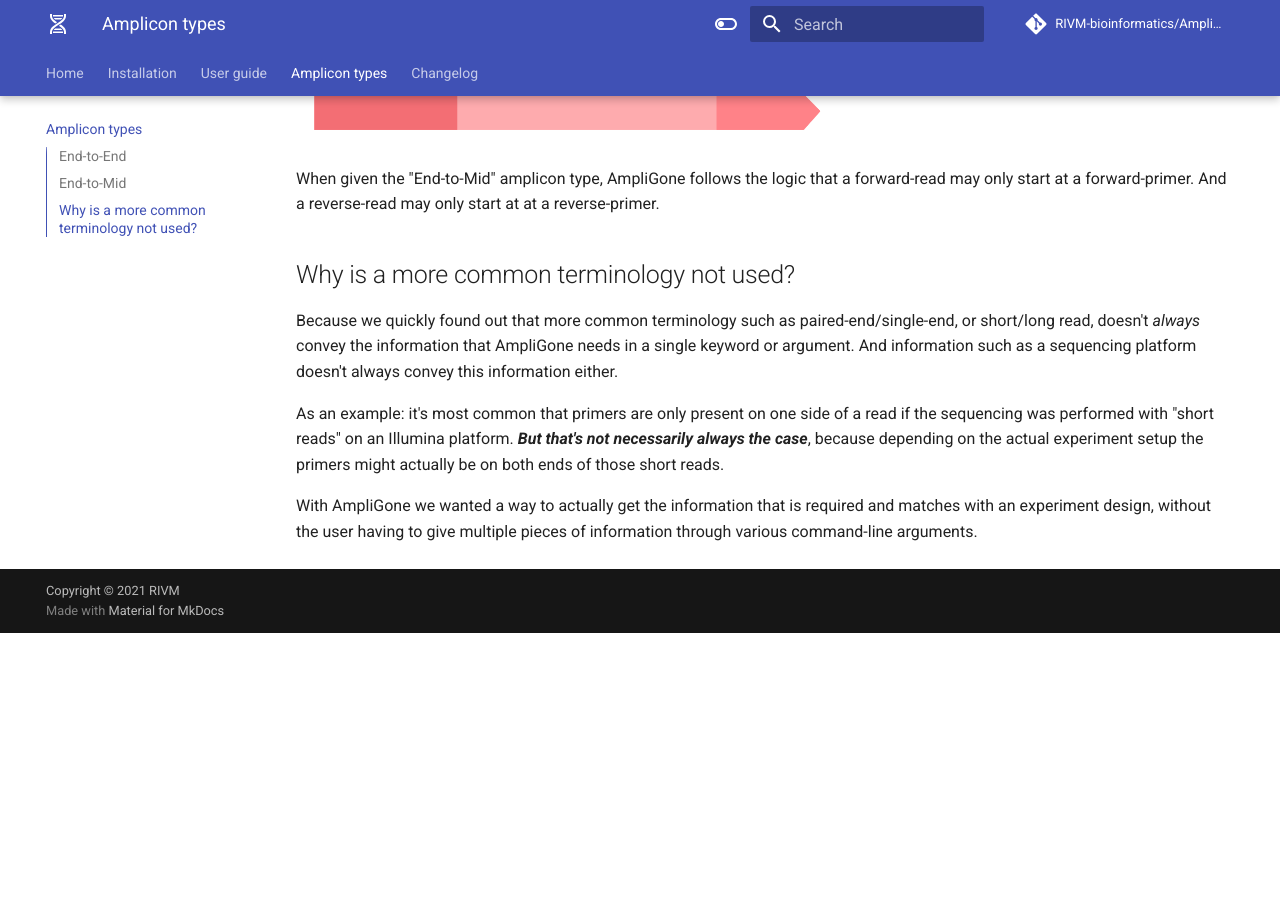
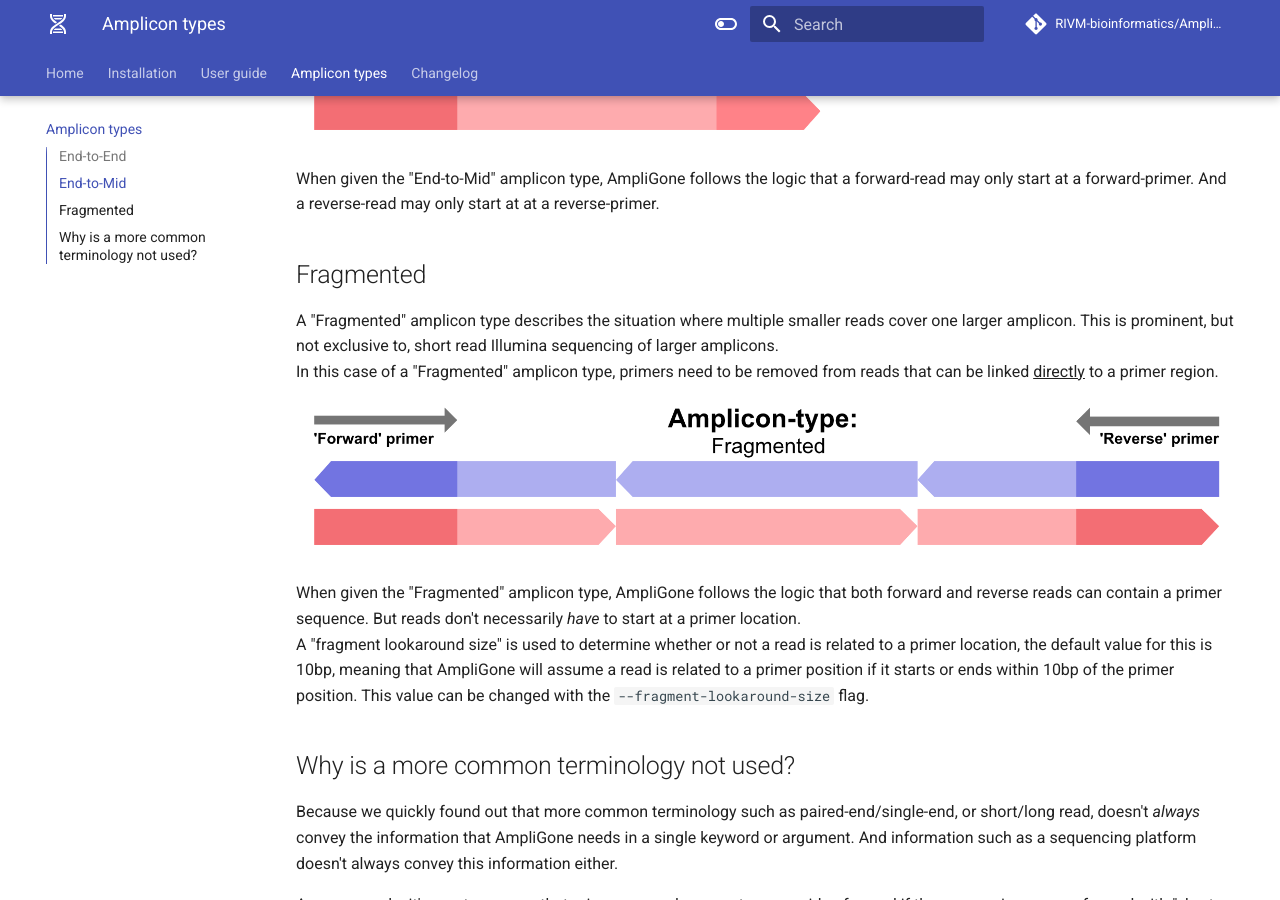
Before and after one commit to RIVM-bioinformatics/AmpliGone, an MkDocs documentation site: the page built from docs/amplicon-types.md, in a window 1280 px wide and 900 px high, scrolled down 959 px. Built offline with MkDocs 1.6.1 and Material for MkDocs 9.7.7, drawn with Linux system fonts in a browser that asks for light colours; comment, search, counter and statistics services are not loaded; the version menu is left out; before the commit the page ends 1592 px from its top, so only the background shows below that; some of the changed text lies outside the part shown.

Commit message:
docs: update user documentation to include the new "fragmented" amplicon-type

```diff
--- a/docs/amplicon-types.md
+++ b/docs/amplicon-types.md
@@ -2,7 +2,7 @@
 
 AmpliGone requires user information when it comes to the 'amplicon type'. This describes the length of a PCR amplicon, and which part of said amplicon is actually sequenced. This information is required because it tells AmpliGone from which side(s) of a read the primer-sequence has to be removed.
 
-The given options are "End-to-End" and "End-to-Mid".
+The given options are ["End-to-End"](#end-to-end), ["End-to-Mid"](#end-to-mid), and ["Fragmented"](#fragmented).
 
 ## End-to-End
 
@@ -22,6 +22,16 @@ In this case of an "End-to-Mid" amplicon type, primers need to be removed from o
 
 When given the "End-to-Mid" amplicon type, AmpliGone follows the logic that a forward-read may only start at a forward-primer. And a reverse-read may only start at at a reverse-primer.
 
+## Fragmented
+
+A "Fragmented" amplicon type describes the situation where multiple smaller reads cover one larger amplicon. This is prominent, but not exclusive to, short read Illumina sequencing of larger amplicons.
+In this case of a "Fragmented" amplicon type, primers need to be removed from reads that can be linked <u>directly</u> to a primer region.
+
+![](img/amplicon-type_fragmented.png)
+
+When given the "Fragmented" amplicon type, AmpliGone follows the logic that both forward and reverse reads can contain a primer sequence. But reads don't necessarily *have* to start at a primer location.
+A "fragment lookaround size" is used to determine whether or not a read is related to a primer location, the default value for this is 10bp, meaning that AmpliGone will assume a read is related to a primer position if it starts or ends within 10bp of the primer position.  This value can be changed with the `--fragment-lookaround-size` flag.
+
 ## Why is a more common terminology not used?
 
 Because we quickly found out that more common terminology such as paired-end/single-end, or short/long read, doesn't *always* convey the information that AmpliGone needs in a single keyword or argument. And information such as a sequencing platform doesn't always convey this information either.
```
Also changed, not shown: docs/user-guide.md (+83 -2 lines), docs/img/amplicon-type_fragmented.png (added).
